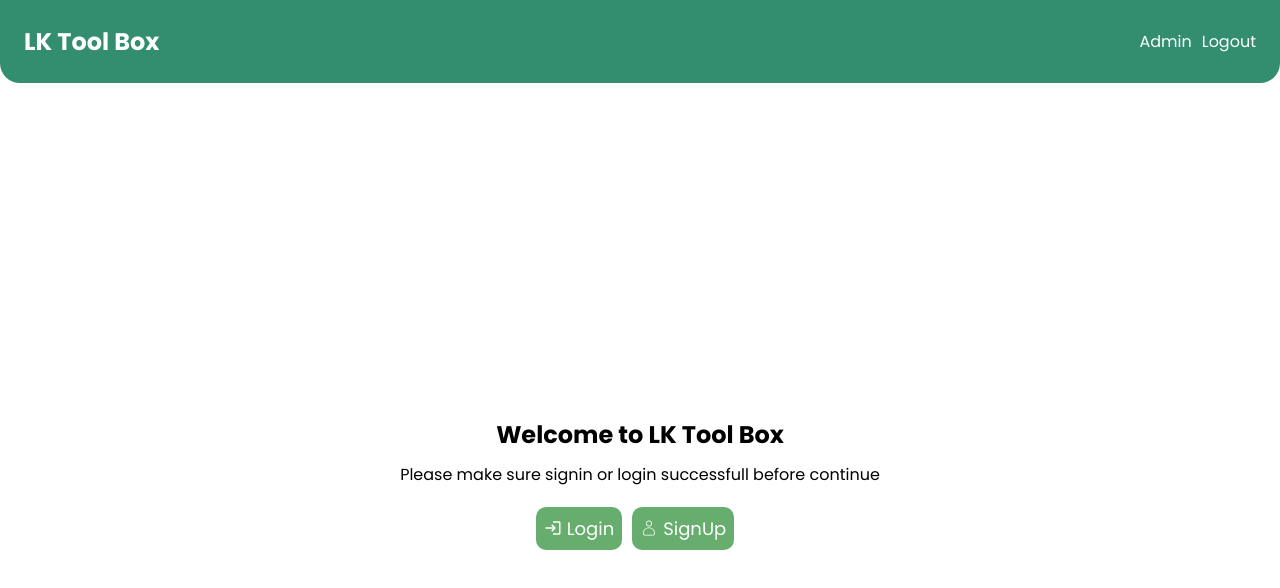
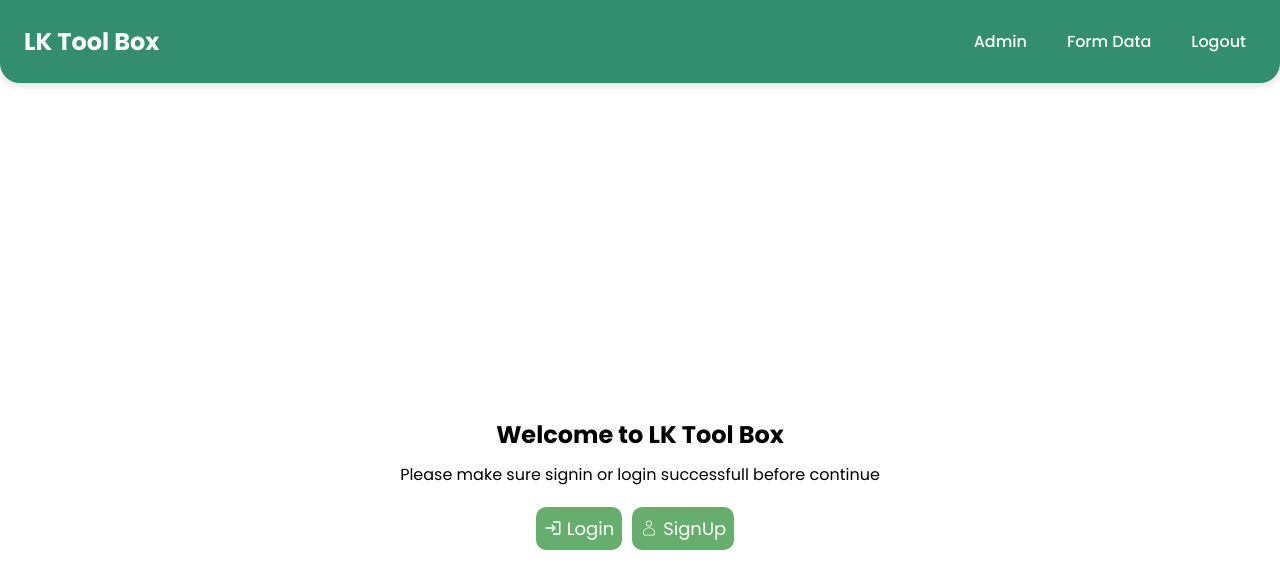
Before and after one commit to lktool/lktool, a React (Vite) app in the folder Frontend/: page / in a window 1280 px wide. Shown: the top 588 px of the page. Built offline with nearby package versions, Linux system fonts and the light colour scheme; no server answers; sample sign-in values are in the browser's storage.

Commit message:
speed 39

```diff
--- a/Frontend/src/App.jsx
+++ b/Frontend/src/App.jsx
@@ -12,11 +12,15 @@ import ProtectedRoute from "./components/ProtectedRoute";
 import VerifyEmail from "./VerifyEmail/VerifyEmail";
 import FormData from "./FormData/FormDate";
 import AdminRoute from "./components/AdminRoute";
+import NavBar from "./NavBar/NavBar"; // Import NavBar component
 
 function App() {
   return (
     <>
       <Router>
+        {/* Add NavBar here so it appears on ALL pages */}
+        <NavBar />
+
         <Routes>
           {/* Public Routes */}
           <Route path="/" element={<Landing />} />
--- a/Frontend/src/Landing/Landing.jsx
+++ b/Frontend/src/Landing/Landing.jsx
@@ -1,22 +1,20 @@
-import NavBar from "../NavBar/NavBar";
 import {useNavigate} from "react-router-dom";
 import { MdOutlineLogin } from "react-icons/md";
 import { CiUser } from "react-icons/ci";
 import "./Landing.css";
+
 function Landing() {
     const navigate = useNavigate();
 
-    function handleLogin(){
+    function handleLogin() {
         navigate('/login');
     }
 
-    function handleSignin(){
+    function handleSignin() {
         navigate('/signup');
     }
 
     return (
-    <>
-      <NavBar />
         <div className="landing-container">
             <div className="landing-content">
                 <h2>Welcome to LK Tool Box</h2>
@@ -27,7 +25,6 @@ function Landing() {
                 <button onClick={handleSignin}><CiUser className="landing-singin-icon"/>SignUp</button>
             </div>
         </div>
-    </>
     );
 }
 
--- a/Frontend/src/NavBar/NavBar.css
+++ b/Frontend/src/NavBar/NavBar.css
@@ -1,23 +1,66 @@
-.navbar-container{
-    border: 1px solid black;
+.navbar-container {
     padding: 1.5rem;
     border-bottom-left-radius: 20px;
     border-bottom-right-radius: 20px;
     background-color: #328E6E;
     color: white;
     border: none;
+    box-shadow: 0 2px 8px rgba(0, 0, 0, 0.15);
+    position: sticky;
+    top: 0;
+    z-index: 1000;
 }
-.navbar-content{
+
+.navbar-content {
     display: flex;
     justify-content: space-between;
     align-items: center;
+}
 
+.navbar-profiles-controls {
+    display: flex;
+    column-gap: 20px;
 }
-.navbar-profiles-controls{
-    display: flex;
-    column-gap: 10px;
+
+.navbar-title h2 {
+    cursor: pointer;
+    margin: 0;
+    transition: transform 0.2s;
 }
-a{
+
+.navbar-title h2:hover {
+    transform: scale(1.05);
+}
+
+a {
     text-decoration: none;
     color: white;
+    font-weight: 500;
+    transition: color 0.3s, transform 0.3s;
+    padding: 5px 10px;
+    border-radius: 4px;
 }
+
+a:hover {
+    color: #f0f0f0;
+    background-color: rgba(255, 255, 255, 0.1);
+}
+
+.navbar-account, .navbar-Logout {
+    transition: transform 0.2s;
+}
+
+.navbar-account:hover, .navbar-Logout:hover {
+    transform: translateY(-2px);
+}
+
+/* Responsive adjustments */
+@media (max-width: 768px) {
+    .navbar-container {
+        padding: 1rem;
+    }
+
+    .navbar-profiles-controls {
+        column-gap: 10px;
+    }
+}
--- a/Frontend/src/NavBar/NavBar.jsx
+++ b/Frontend/src/NavBar/NavBar.jsx
@@ -1,9 +1,10 @@
 import "./NavBar.css";
-import {useNavigate} from 'react-router-dom';
+import { useNavigate, useLocation } from 'react-router-dom';
 import { useState, useEffect } from 'react';
 
-function NavBar(){
+function NavBar() {
     const navigate = useNavigate();
+    const location = useLocation(); // Get current path
     const [isLoggedIn, setIsLoggedIn] = useState(false);
 
     useEffect(() => {
@@ -12,23 +13,37 @@ function NavBar(){
         setIsLoggedIn(!!token);
     }, []);
 
-    function handleAdmin(){
-        // FIX: Always navigate to /admin route, not /formData
+    function handleAdmin() {
         navigate('/admin');
     }
 
-    function handleLogout(){
+    function handleHome() {
+        navigate('/');
+    }
+
+    function handleFormData() {
+        navigate('/formData');
+    }
+
+    function handleLogout() {
         // Clear user authentication data
         localStorage.removeItem('token');
+        localStorage.removeItem('adminToken');
         setIsLoggedIn(false);
         // Redirect to login page
         navigate('/login');
     }
 
-    return (<>
+    // Hide navbar on specific pages where it's not needed
+    const hideNavbarPaths = ['/login', '/signup', '/forgot-password'];
+    if (hideNavbarPaths.includes(location.pathname)) {
+        return null;
+    }
+
+    return (
         <div className="navbar-container">
             <div className="navbar-content">
-                <div className="navbar-title">
+                <div className="navbar-title" onClick={handleHome}>
                     <h2>LK Tool Box</h2>
                 </div>
                 <div className="navbar-profiles-controls">
@@ -36,14 +51,19 @@ function NavBar(){
                         <a href="#" onClick={(e) => {e.preventDefault(); handleAdmin();}}>Admin</a>
                     </div>
                     {isLoggedIn && (
-                        <div className="navbar-Logout">
-                            <a href="" onClick={(e) => {e.preventDefault(); handleLogout();}}>Logout</a>
-                        </div>
+                        <>
+                            <div className="navbar-account">
+                                <a href="#" onClick={(e) => {e.preventDefault(); handleFormData();}}>Form Data</a>
+                            </div>
+                            <div className="navbar-Logout">
+                                <a href="#" onClick={(e) => {e.preventDefault(); handleLogout();}}>Logout</a>
+                            </div>
+                        </>
                     )}
                 </div>
             </div>
         </div>
-    </>);
+    );
 }
 
 export default NavBar;
```
Lines whose indentation alone changed are shown as unchanged.
